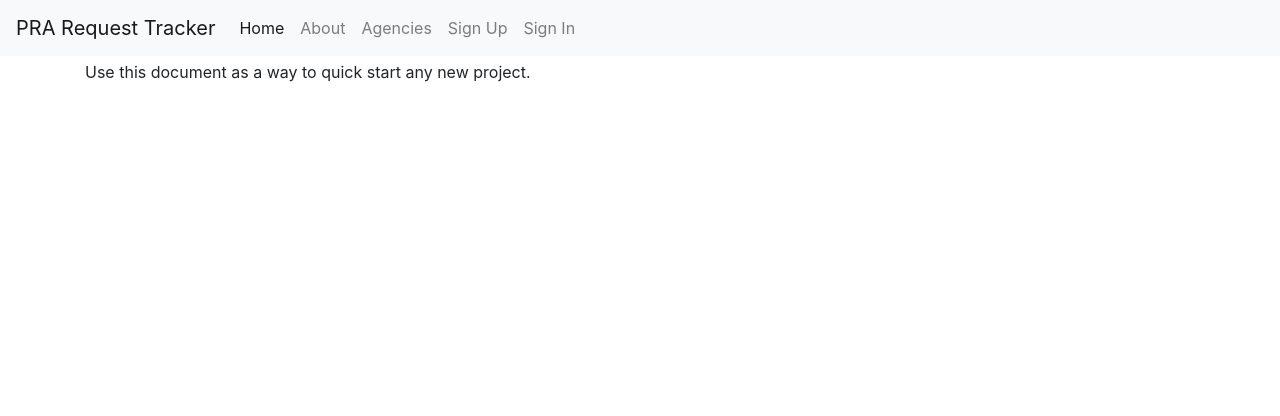
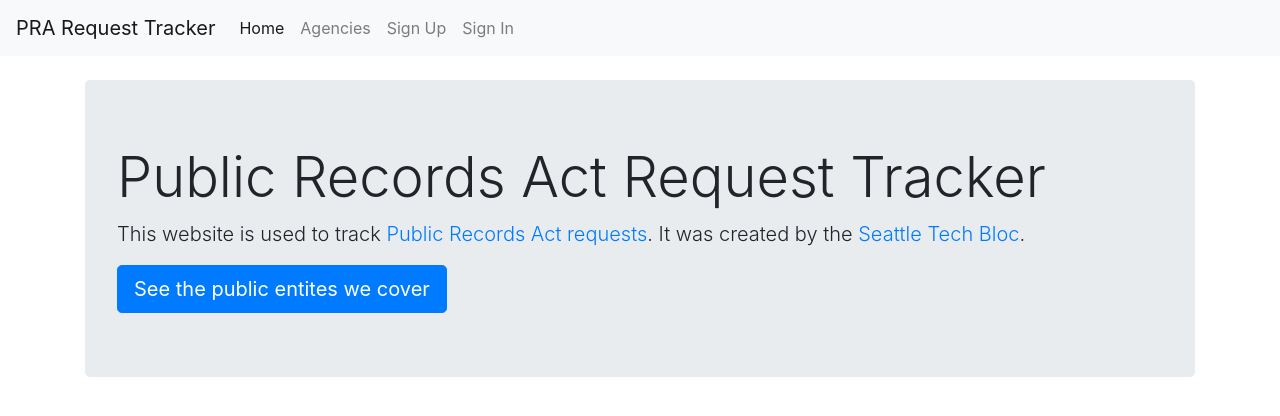
Before and after one commit to OrcaCollective/pra-request-tracker, a Django app: page / in a window 1280 px wide. Shown: the top 416 px of the page. Run offline with Django 3.2, Linux system fonts and the light colour scheme; some libraries are stand-ins or nearby versions.

Commit message:
Update the homepage (#12)

```diff
--- a/pra_request_tracker/templates/base.html
+++ b/pra_request_tracker/templates/base.html
@@ -66,9 +66,6 @@
               <a class="nav-link" href="{% url 'home' %}">Home <span class="sr-only">(current)</span></a>
             </li>
             <li class="nav-item">
-              <a class="nav-link" href="{% url 'about' %}">About</a>
-            </li>
-            <li class="nav-item">
               <a class="nav-link" href="{% url 'record_requests:agencies' %}">Agencies</a>
             </li>
             {% if request.user.is_authenticated %}
@@ -105,7 +102,7 @@
       {% endif %}
 
       {% block content %}
-        <p>Use this document as a way to quick start any new project.</p>
+
       {% endblock content %}
 
     </div> <!-- /container -->
--- a/pra_request_tracker/templates/pages/about.html
+++ /dev/null
@@ -1 +0,0 @@
-{% extends "base.html" %}
--- a/pra_request_tracker/templates/pages/home.html
+++ b/pra_request_tracker/templates/pages/home.html
@@ -1 +1,11 @@
 {% extends "base.html" %}
+
+{% block content %}
+<div class="jumbotron mt-4">
+  <h1 class="display-4">Public Records Act Request Tracker</h1>
+  <p class="lead">
+    This website is used to track <a href="https://apps.leg.wa.gov/RCW/default.aspx?cite=42.56" rel="noopener noreferrer" target="_blank">Public Records Act requests</a>. It was created by the <a href="https://twitter.com/TechBlocSEA" rel="noopener noreferrer" target="_blank">Seattle Tech Bloc</a>.
+  </p>
+  <a class="btn btn-primary btn-lg" href="{% url 'record_requests:agencies' %}" role="button">See the public entites we cover</a>
+</div>
+{% endblock %}
```
